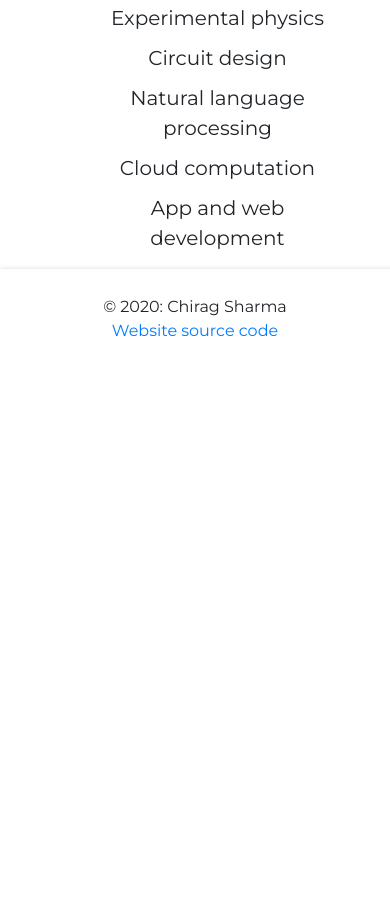
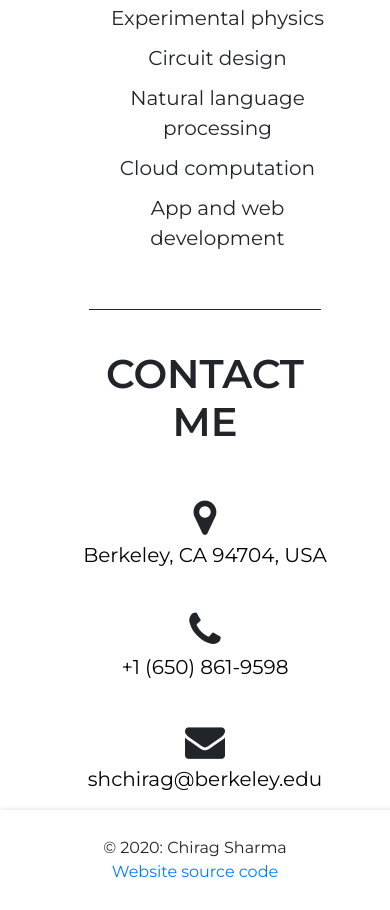
Before and after one commit to chirag-sharma-00/iamchirag, a website: page app/index.html in a window 390 px wide. Shown: the part 8928-9838 px from the top of the page. Before the commit the page ends 9297 px from the top, so only its background shows below. Drawn offline with nearby package versions, Linux system fonts and the light colour scheme.

Commit message:
Added contact section

```diff
--- a/app/index.html
+++ b/app/index.html
@@ -7,6 +7,8 @@
         <title> Chirag Sharma | About Me</title>
         <link rel="stylesheet" href="https://stackpath.bootstrapcdn.com/bootstrap/4.4.1/css/bootstrap.min.css"
             integrity="sha384-Vkoo8x4CGsO3+Hhxv8T/Q5PaXtkKtu6ug5TOeNV6gBiFeWPGFN9MuhOf23Q9Ifjh" crossorigin="anonymous">
+        <link rel="stylesheet" href="https://stackpath.bootstrapcdn.com/font-awesome/4.7.0/css/font-awesome.min.css"
+            integrity="sha384-wvfXpqpZZVQGK6TAh5PVlGOfQNHSoD2xbE+QkPxCAFlNEevoEH3Sl0sibVcOQVnN" crossorigin="anonymous">
         <link rel="stylesheet" href="https://cdnjs.cloudflare.com/ajax/libs/animate.css/4.0.0/animate.min.css" />
         <link rel="stylesheet" href="https://fonts.googleapis.com/css?family=Montserrat:400,600">
         <link rel="stylesheet" href="../public/css/style.css">
@@ -34,7 +36,7 @@
                         <a class="nav-link" href="#experience">Experience</a>
                     </li>
                     <li class="nav-item">
-                        <a class="nav-link" href="#">Skills</a>
+                        <a class="nav-link" href="#skills">Skills</a>
                     </li>
                     <li class="nav-item">
                         <a class="nav-link" href="#">Contact</a>
@@ -278,6 +280,7 @@
         </section>
 
         <section class="skills">
+            <span id="skills" style="top: 20px"></span>
             <h1>SKILLS</h1>
             <div class="container-fluid">
                 <div class="row">
@@ -325,6 +328,37 @@
             </div>
         </section>
 
+        <section class="contact">
+            <h1>CONTACT ME</h1>
+            <div class="col-md-12 text-center">
+                <ul class="list-unstyled mb-0">
+                    <li><i class="fa fa-map-marker mt-4 fa-2x"></i>
+                        <p>
+                            <a href="https://goo.gl/maps/1MiiN27n6P5xFcXj6" target=_blank style="color: black">
+                                Berkeley, CA 94704, USA
+                            </a>
+                        </p>
+                    </li>
+
+                    <li><i class="fa fa-phone mt-4 fa-2x"></i>
+                        <p>
+                            <a href="tel:650-861-9598" target=_blank style="color:black">
+                                +1 (650) 861-9598
+                            </a>
+                        </p>
+                    </li>
+
+                    <li><i class="fa fa-envelope mt-4 fa-2x"></i>
+                        <p>
+                            <a href="mailto:shchirag@berkeley.edu" target=_blank style="color:black">
+                                shchirag@berkeley.edu
+                            </a>
+                        </p>
+                    </li>
+                </ul>
+            </div>
+        </section>
+
         <footer class="page-footer">
             <div class="footer-copyright text-center py-3">
                 © 2020: Chirag Sharma
--- a/public/css/style.css
+++ b/public/css/style.css
@@ -156,6 +156,20 @@ li {
     list-style-type: none;
 }
 
+.skills::after{
+    content: "";
+    display: block;
+    margin: 0 auto;
+    width: 80%;
+    padding-top: 40px;
+    border-bottom: 1px solid;
+}
+
+.contact {
+    padding: 20px 40px 0px 60px;
+    text-align: center;
+}
+
 #particles-js canvas {
     display: block;
     vertical-align: bottom;
```
